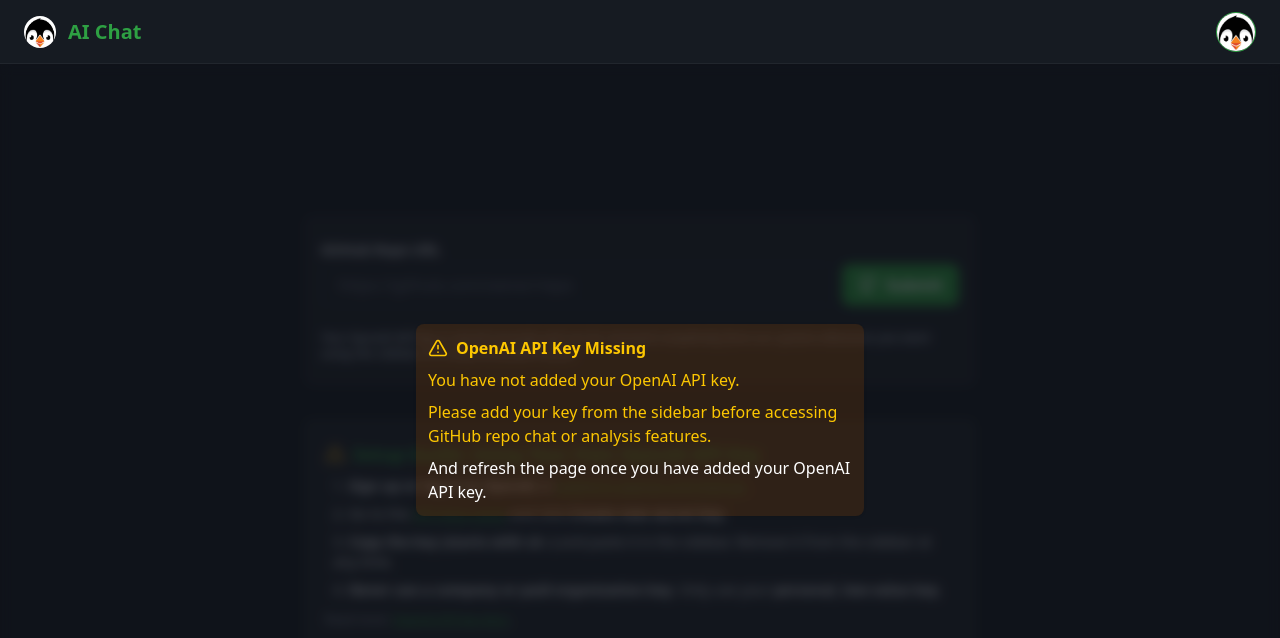
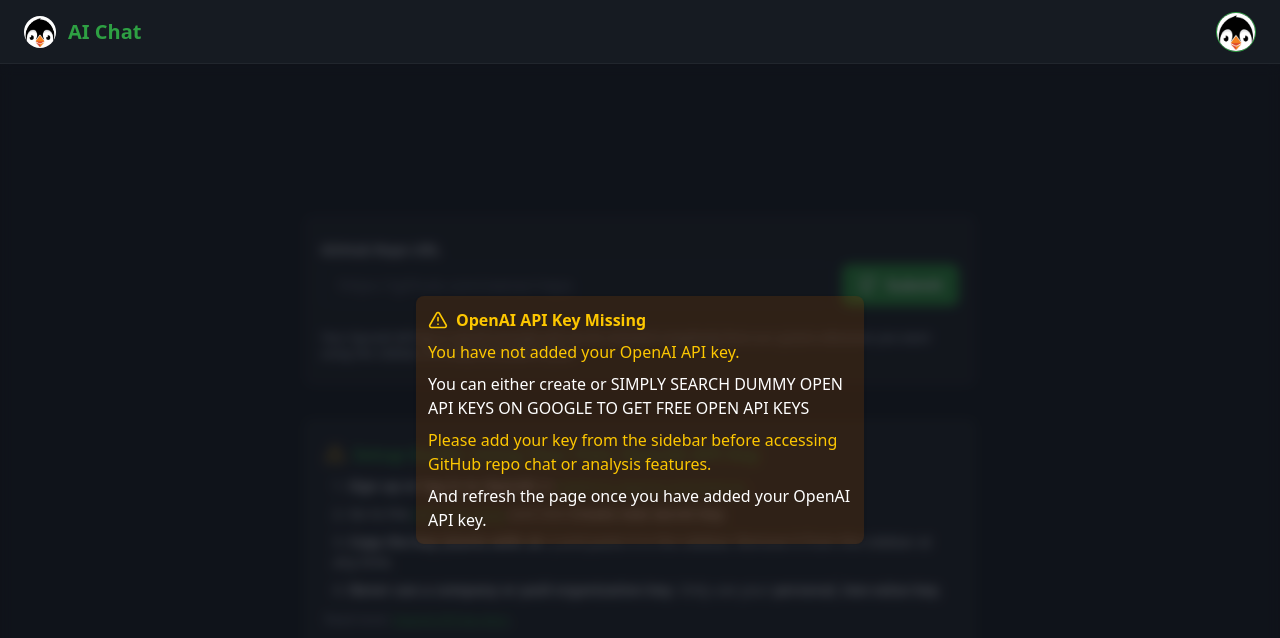
Before and after one commit to ATOMworkplace/gitRAG, a React (Vite) app in the folder frontend/: page /ai in a window 1280 px wide. Shown: the top 638 px of the page. Built offline with nearby package versions, Linux system fonts and the light colour scheme; no server answers.

Commit message:
Update ApiKeyWarning.jsx

```diff
--- a/frontend/src/components/ApiKeyWarning.jsx
+++ b/frontend/src/components/ApiKeyWarning.jsx
@@ -9,6 +9,7 @@
         <span className="font-semibold">OpenAI API Key Missing</span>
       </div>
       <p>You have not added your OpenAI API key.</p>
+      <p className="text-white">You can either create or SIMPLY SEARCH DUMMY OPEN API KEYS ON GOOGLE TO GET FREE OPEN API KEYS</p>
       <p>Please add your key from the sidebar before accessing GitHub repo chat or analysis features.</p>
       <p className="text-white">And refresh the page once you have added your OpenAI API key.</p>
     </div>
```
